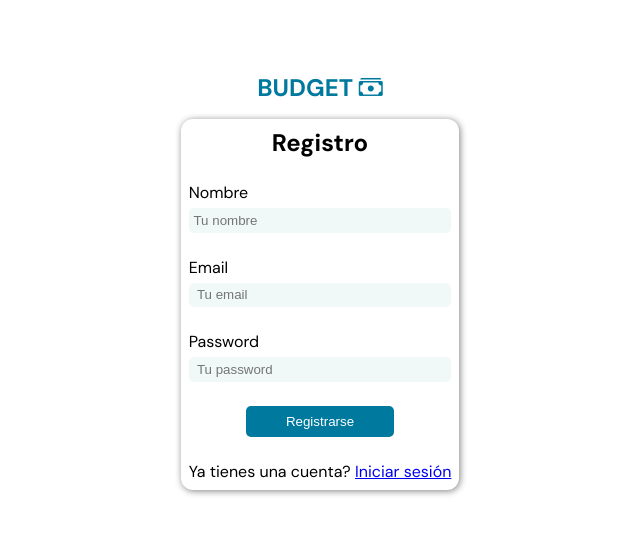
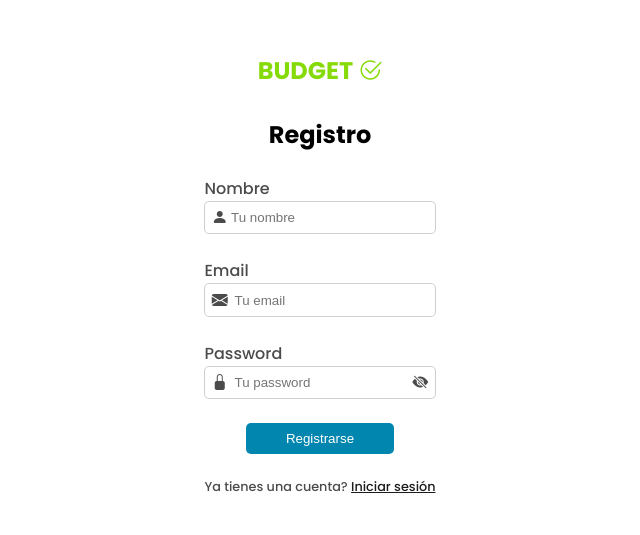
Before and after one commit to andreyt98/AppPresupuesto, a React (Vite) app: page / in a window 1280 px wide. Shown: the part 119-654 px from the top of the page, without its empty margins (320-960 px from the left). Built offline with nearby package versions, Linux system fonts and the light colour scheme; no server answers.

Commit message:
feat: change form and logo style

```diff
--- a/src/Components/Form.jsx
+++ b/src/Components/Form.jsx
@@ -65,6 +65,8 @@ const Form = () => {
       {isRegistering && (
         <label htmlFor="name">
           Nombre
+          <div className="input">
+            <i className="bi bi-person-fill"></i>
             <input
               type="text"
               name="name"
@@ -76,10 +78,13 @@ const Form = () => {
               placeholder="Tu nombre"
               required
             />
+          </div>
         </label>
       )}
       <label htmlFor="email">
         Email{" "}
+        <div className="input">
+          <i className="bi bi-envelope-fill"></i>
           <input
             type="email"
             name=""
@@ -91,10 +96,13 @@ const Form = () => {
               setUser({ ...user, email: event.target.value });
             }}
           />
+        </div>
       </label>
 
       <label htmlFor="password">
         Password{" "}
+        <div className="input">
+          <i className="bi bi-lock-fill"></i>
           <input
             type="password"
             name=""
@@ -107,12 +115,14 @@ const Form = () => {
               setUser({ ...user, password: event.target.value });
             }}
           />
+          <i class="bi bi-eye-slash-fill"></i>
+        </div>
       </label>
 
-      <button type="submit">{isRegistering ? "Registrarse" : "Inicio de sesión "}</button>
+      <button type="submit">{isRegistering ? "Registrarse" : "Iniciar sesión "}</button>
       {message.active && <Message text={message.text}></Message>}
 
-      <p>
+      <p id="options">
         {isRegistering ? (
           <>
             Ya tienes una cuenta?{" "}
--- a/src/Components/Logo.jsx
+++ b/src/Components/Logo.jsx
@@ -1,8 +1,8 @@
 const Logo = () => {
   return (
     <a href="#" id="logo">
-      <h2 >
-        Budget <i className="bi bi-cash-stack"></i>
+      <h2>
+        Budget <i class="bi bi-check2-circle"> </i>
       </h2>
     </a>
   );
--- a/src/sass/base/_globals.scss
+++ b/src/sass/base/_globals.scss
@@ -1,4 +1,4 @@
-@import url("https://fonts.googleapis.com/css2?family=DM+Sans:wght@400;500;700&display=swap");
+@import url("https://fonts.googleapis.com/css2?family=Poppins:wght@300;500;700&display=swap");
 *,
 *::before,
 ::after {
@@ -8,7 +8,13 @@
 }
 
 body {
-  font-family: "DM Sans", sans-serif;
+  font-family: "Poppins", sans-serif;
+}
+#root{
+  height: 100vh;
+}
+.App{
+  height: 100%;
 }
 ul {
   list-style: none;
--- a/src/sass/base/_variables.scss
+++ b/src/sass/base/_variables.scss
@@ -1,3 +1,4 @@
-$primary: #00799e;
+$primary: #0086af;
+$secondary: #86da08;
 $input-background: #f1f8f8;
 $box-shadow: #808080;
--- a/src/sass/components/_form.scss
+++ b/src/sass/components/_form.scss
@@ -1,21 +1,39 @@
 form {
-  box-shadow: 1px 1px 7px $box-shadow;
-  padding: 0.5rem;
+  padding: 0.8rem 1rem;
   display: flex;
   align-items: center;
   flex-direction: column;
   gap: 1.5rem;
   border-radius: 12px;
-
+  .input {
+    @extend .flex-row-center;
+    border: 1px solid #cfcfcf;
+    border-radius: 5px;
+    padding: 0.2rem 0.4rem;
+    gap: 0.2rem;
+  }
   input {
-    background-color: $input-background;
     border: none;
-    padding: 0.3rem;
-    border-radius: 5px;
+    outline: none;
     width: 100%;
-    margin-top: 0.3rem;
+    &:-webkit-autofill {
+      -webkit-background-clip: text;
+    }
   }
   label {
     width: 100%;
+    color: #000000b4;
+
+    i:not(:last-child) {
+      cursor: default;
+    }
+  }
+
+  #options {
+    color: #000000b4;
+    font-size: 80%;
+    a {
+      color: #000000e3;
+    }
   }
 }
--- a/src/sass/components/_logo.scss
+++ b/src/sass/components/_logo.scss
@@ -1,6 +1,7 @@
 #logo {
-  color: $primary;
+  color: $secondary;
   text-transform: uppercase;
   text-align: center;
   text-decoration: none;
+  border-radius: 5px;
 }
--- a/src/sass/components/_navbar.scss
+++ b/src/sass/components/_navbar.scss
@@ -1,6 +1,6 @@
 .nav {
   @extend .flex-row-space-between;
-  background-color: $primary;
+  background-color: $secondary;
   padding: 0.5rem;
   #logo {
     color: white;
--- a/src/sass/pages/_inicio.scss
+++ b/src/sass/pages/_inicio.scss
@@ -2,5 +2,5 @@
     display: grid;
     place-content: center;
     gap: 1rem;
-    height: 100vh;
+    height: 100%;
 }
```
Lines whose indentation alone changed are shown as unchanged.
